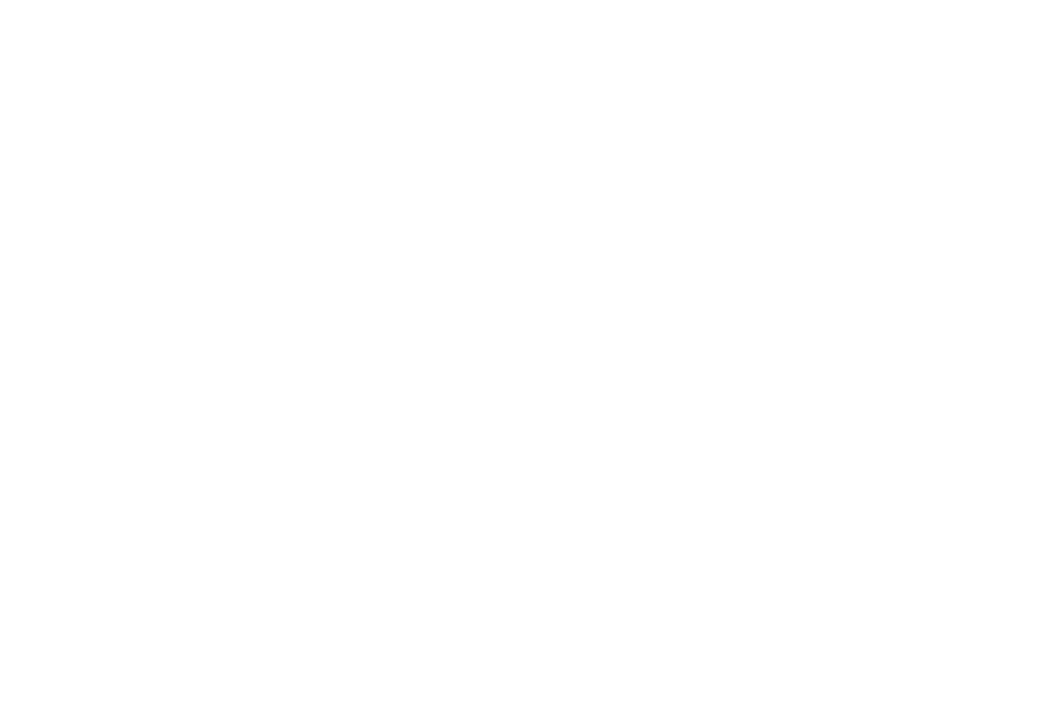
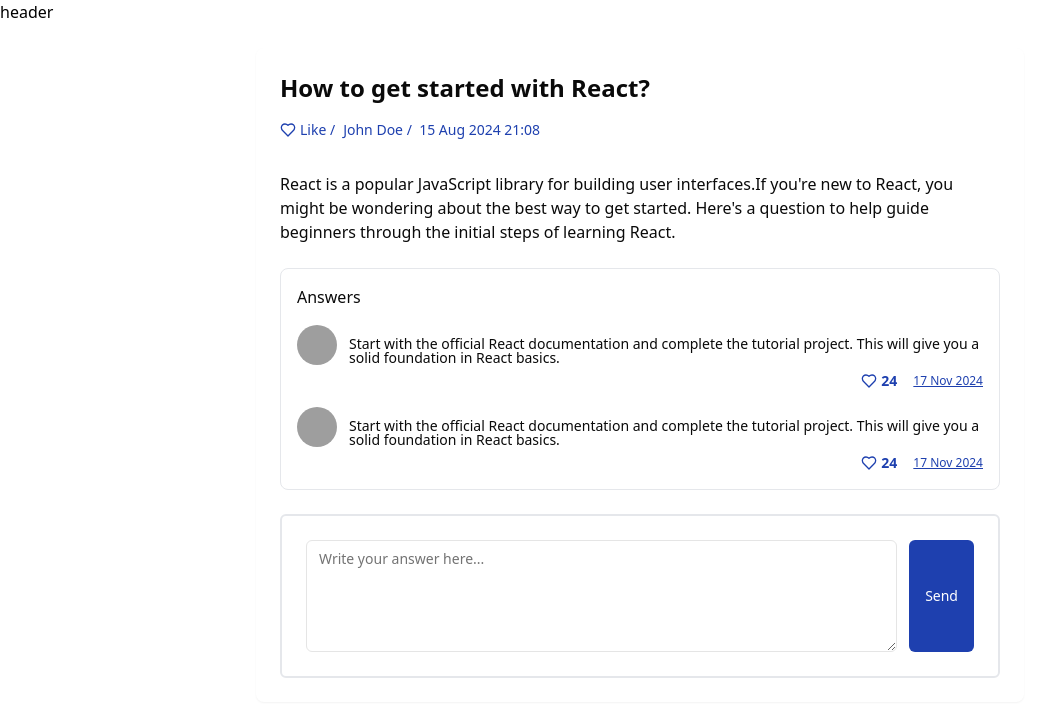
Before and after one commit to dzulia-2005/CrossLab, a React (Vite) app: page /question-page in a window 1280 px wide. Before the commit this address had no page. Shown: the top 716 px of the page, without its empty margins (0-1062 px from the left). Built offline with nearby package versions, Linux system fonts and the light colour scheme; grey boxes are pictures that could not be loaded.

Commit message:
add question page jsx

```diff
--- a/package.json
+++ b/package.json
@@ -10,6 +10,7 @@
     "preview": "vite preview"
   },
   "dependencies": {
+    "@radix-ui/react-avatar": "^1.1.1",
     "@radix-ui/react-label": "^2.1.0",
     "@radix-ui/react-slot": "^1.1.0",
     "@tanstack/react-query": "^5.61.5",
--- a/src/App.tsx
+++ b/src/App.tsx
@@ -1,26 +1,22 @@
-import { Routes,Route} from 'react-router-dom';
-import DefaultLayout from './layouts/default/layoutdefault';
-import Home from './pages/home/home';
-import { SignUp } from './pages/signUp';
-import {  SignIn } from './pages/logIn';
-import Createquestion from './pages/createquestion/createquestion';
+import { Routes, Route } from "react-router-dom";
+import DefaultLayout from "./layouts/default/layoutdefault";
+import Home from "./pages/home/home";
+import { SignUp } from "./pages/signUp";
+import { SignIn } from "./pages/logIn";
+import Createquestion from "./pages/createquestion/createquestion";
+import QuestionPage from "./pages/questionPage";
 
 function App() {
   return (
-   <Routes>
-      <Route element={<DefaultLayout/>}>
-          <Route
-            path='/'
-            element = {
-             <SignUp/>
-            }
-          />
-          <Route path="/signin" element={ <SignIn/>} />
-          <Route path="/home" element={ <Home/>} />
-          <Route path='/createquestion' element={<Createquestion/>}/>
+    <Routes>
+      <Route element={<DefaultLayout />}>
+        <Route path="/" element={<SignUp />} />
+        <Route path="/signin" element={<SignIn />} />
+        <Route path="/home" element={<Home />} />
+        <Route path="/createquestion" element={<Createquestion />} />
+        <Route path="/question-page" element={<QuestionPage />} />
       </Route>
-
-   </Routes>
+    </Routes>
   );
 }
 
--- /dev/null
+++ b/src/components/ui/avatar.tsx
@@ -0,0 +1,48 @@
+import * as React from "react"
+import * as AvatarPrimitive from "@radix-ui/react-avatar"
+
+import { cn } from "@/lib/utils"
+
+const Avatar = React.forwardRef<
+  React.ElementRef<typeof AvatarPrimitive.Root>,
+  React.ComponentPropsWithoutRef<typeof AvatarPrimitive.Root>
+>(({ className, ...props }, ref) => (
+  <AvatarPrimitive.Root
+    ref={ref}
+    className={cn(
+      "relative flex h-10 w-10 shrink-0 overflow-hidden rounded-full",
+      className
+    )}
+    {...props}
+  />
+))
+Avatar.displayName = AvatarPrimitive.Root.displayName
+
+const AvatarImage = React.forwardRef<
+  React.ElementRef<typeof AvatarPrimitive.Image>,
+  React.ComponentPropsWithoutRef<typeof AvatarPrimitive.Image>
+>(({ className, ...props }, ref) => (
+  <AvatarPrimitive.Image
+    ref={ref}
+    className={cn("aspect-square h-full w-full", className)}
+    {...props}
+  />
+))
+AvatarImage.displayName = AvatarPrimitive.Image.displayName
+
+const AvatarFallback = React.forwardRef<
+  React.ElementRef<typeof AvatarPrimitive.Fallback>,
+  React.ComponentPropsWithoutRef<typeof AvatarPrimitive.Fallback>
+>(({ className, ...props }, ref) => (
+  <AvatarPrimitive.Fallback
+    ref={ref}
+    className={cn(
+      "flex h-full w-full items-center justify-center rounded-full bg-neutral-100 dark:bg-neutral-800",
+      className
+    )}
+    {...props}
+  />
+))
+AvatarFallback.displayName = AvatarPrimitive.Fallback.displayName
+
+export { Avatar, AvatarImage, AvatarFallback }
--- a/src/components/ui/button.tsx
+++ b/src/components/ui/button.tsx
@@ -1,30 +1,35 @@
-import * as React from "react"
-import { Slot } from "@radix-ui/react-slot"
-import { cva, type VariantProps } from "class-variance-authority"
+import * as React from "react";
+import { Slot } from "@radix-ui/react-slot";
+import { cva, type VariantProps } from "class-variance-authority";
 
-import { cn } from "@/lib/utils"
+import { cn } from "@/lib/utils";
 
 const buttonVariants = cva(
   "inline-flex items-center justify-center gap-2 whitespace-nowrap rounded-md text-sm font-medium ring-offset-white transition-colors focus-visible:outline-none focus-visible:ring-2 focus-visible:ring-neutral-950 focus-visible:ring-offset-2 disabled:pointer-events-none disabled:opacity-50 [&_svg]:pointer-events-none [&_svg]:size-4 [&_svg]:shrink-0 dark:ring-offset-neutral-950 dark:focus-visible:ring-neutral-300",
   {
     variants: {
       variant: {
-        default: "bg-neutral-900 text-neutral-50 hover:bg-neutral-900/90 dark:bg-neutral-50 dark:text-neutral-900 dark:hover:bg-neutral-50/90",
+        default:
+          "bg-neutral-900 text-neutral-50 hover:bg-neutral-900/90 dark:bg-neutral-50 dark:text-neutral-900 dark:hover:bg-neutral-50/90",
         destructive:
           "bg-red-500 text-neutral-50 hover:bg-red-500/90 dark:bg-red-900 dark:text-neutral-50 dark:hover:bg-red-900/90",
         outline:
           "border border-neutral-200 bg-white hover:bg-neutral-100 hover:text-neutral-900 dark:border-neutral-800 dark:bg-neutral-950 dark:hover:bg-neutral-800 dark:hover:text-neutral-50",
         secondary:
           "bg-neutral-100 text-neutral-900 hover:bg-neutral-100/80 dark:bg-neutral-800 dark:text-neutral-50 dark:hover:bg-neutral-800/80",
-        ghost: "hover:bg-neutral-100 hover:text-neutral-900 dark:hover:bg-neutral-800 dark:hover:text-neutral-50",
+        ghost:
+          "hover:bg-neutral-100 hover:text-neutral-900 dark:hover:bg-neutral-800 dark:hover:text-neutral-50",
         link: "text-neutral-900 underline-offset-4 hover:underline dark:text-neutral-50",
-        auth:"w-full bg-blue-800 text-white underline-offset-4 hover:underline dark:text-neutral-50"
+        auth: "w-full bg-blue-800 text-white underline-offset-4 hover:underline dark:text-neutral-50",
+        question:
+          "bg-blue-800 text-white underline-offset-4 hover:underline dark:text-neutral-50",
       },
       size: {
         default: "h-10 px-4 py-2",
         sm: "h-9 rounded-md px-3",
         lg: "h-11 rounded-md px-8",
         icon: "h-10 w-10",
+        full_h: "flex-shrink-0 h-auto px-4 py-2",
       },
     },
     defaultVariants: {
@@ -32,26 +37,26 @@
       size: "default",
     },
   }
-)
+);
 
 export interface ButtonProps
   extends React.ButtonHTMLAttributes<HTMLButtonElement>,
     VariantProps<typeof buttonVariants> {
-  asChild?: boolean
+  asChild?: boolean;
 }
 
 const Button = React.forwardRef<HTMLButtonElement, ButtonProps>(
   ({ className, variant, size, asChild = false, ...props }, ref) => {
-    const Comp = asChild ? Slot : "button"
+    const Comp = asChild ? Slot : "button";
     return (
       <Comp
         className={cn(buttonVariants({ variant, size, className }))}
         ref={ref}
         {...props}
       />
-    )
+    );
   }
-)
-Button.displayName = "Button"
+);
+Button.displayName = "Button";
 
-export { Button, buttonVariants }
+export { Button, buttonVariants };
--- /dev/null
+++ b/src/components/ui/card.tsx
@@ -0,0 +1,79 @@
+import * as React from "react"
+
+import { cn } from "@/lib/utils"
+
+const Card = React.forwardRef<
+  HTMLDivElement,
+  React.HTMLAttributes<HTMLDivElement>
+>(({ className, ...props }, ref) => (
+  <div
+    ref={ref}
+    className={cn(
+      "rounded-lg border border-neutral-200 bg-white text-neutral-950 shadow-sm dark:border-neutral-800 dark:bg-neutral-950 dark:text-neutral-50",
+      className
+    )}
+    {...props}
+  />
+))
+Card.displayName = "Card"
+
+const CardHeader = React.forwardRef<
+  HTMLDivElement,
+  React.HTMLAttributes<HTMLDivElement>
+>(({ className, ...props }, ref) => (
+  <div
+    ref={ref}
+    className={cn("flex flex-col space-y-1.5 p-6", className)}
+    {...props}
+  />
+))
+CardHeader.displayName = "CardHeader"
+
+const CardTitle = React.forwardRef<
+  HTMLDivElement,
+  React.HTMLAttributes<HTMLDivElement>
+>(({ className, ...props }, ref) => (
+  <div
+    ref={ref}
+    className={cn(
+      "text-2xl font-semibold leading-none tracking-tight",
+      className
+    )}
+    {...props}
+  />
+))
+CardTitle.displayName = "CardTitle"
+
+const CardDescription = React.forwardRef<
+  HTMLDivElement,
+  React.HTMLAttributes<HTMLDivElement>
+>(({ className, ...props }, ref) => (
+  <div
+    ref={ref}
+    className={cn("text-sm text-neutral-500 dark:text-neutral-400", className)}
+    {...props}
+  />
+))
+CardDescription.displayName = "CardDescription"
+
+const CardContent = React.forwardRef<
+  HTMLDivElement,
+  React.HTMLAttributes<HTMLDivElement>
+>(({ className, ...props }, ref) => (
+  <div ref={ref} className={cn("p-6 pt-0", className)} {...props} />
+))
+CardContent.displayName = "CardContent"
+
+const CardFooter = React.forwardRef<
+  HTMLDivElement,
+  React.HTMLAttributes<HTMLDivElement>
+>(({ className, ...props }, ref) => (
+  <div
+    ref={ref}
+    className={cn("flex items-center p-6 pt-0", className)}
+    {...props}
+  />
+))
+CardFooter.displayName = "CardFooter"
+
+export { Card, CardHeader, CardFooter, CardTitle, CardDescription, CardContent }
--- a/src/index.css
+++ b/src/index.css
@@ -3,6 +3,6 @@
 @tailwind utilities;
 @layer base {
   :root {
-    --radius: 0.5rem
+    --radius: 0.5rem;
   }
 }
--- /dev/null
+++ b/src/pages/questionPage/index.tsx
@@ -0,0 +1,115 @@
+import { Avatar, AvatarFallback, AvatarImage } from "@/components/ui/avatar";
+import { Button } from "@/components/ui/button";
+import { Card, CardContent, CardHeader } from "@/components/ui/card";
+import { Textarea } from "@/components/ui/textarea";
+import { Heart } from "lucide-react";
+
+const questions_data = [
+  {
+    userQuestionTitle: "How to get started with React?",
+    userQuestionDescription:
+      " React is a popular JavaScript library for building user interfaces.If you're new to React, you might be wondering about the best way to get started. Here's a question to help guide beginners through the initial steps of learning React.",
+    questionAuthor: "John Doe",
+    questionDate: "15 Aug 2024 21:08",
+    questionAnswers: [
+      {
+        answerContent:
+          "Start with the official React documentation and complete the tutorial project. This will give you a solid foundation in React basics.",
+        answerLikes: 24,
+        answerDate: "17 Nov 2024",
+      },
+      {
+        answerContent:
+          "Start with the official React documentation and complete the tutorial project. This will give you a solid foundation in React basics.",
+        answerLikes: 24,
+        answerDate: "17 Nov 2024",
+      },
+    ],
+  },
+];
+const QuestionPage = () => {
+  return (
+    <main className="container py-6">
+      <Card className="max-w-3xl mx-auto border-none">
+        {questions_data.map((question, index) => {
+          const {
+            questionAnswers,
+            questionAuthor,
+            userQuestionDescription,
+            userQuestionTitle,
+            questionDate,
+          } = question;
+          return (
+            <div key={index}>
+              <CardHeader className="space-y-8">
+                <div className="flex flex-col space-y-4 justify-between">
+                  <h1 className="text-2xl font-semibold">
+                    {userQuestionTitle}
+                  </h1>
+                  <div className="flex items-center text-sm  text-blue-800">
+                    <div className="flex items-center gap-2">
+                      <button className="flex items-center gap-1">
+                        <Heart className="w-4 h-4" />
+                        <span> Like /</span>
+                      </button>
+                      <span>{questionAuthor} /</span>
+                    </div>
+                    <span> &nbsp; {questionDate}</span>
+                  </div>
+                </div>
+                <p>{userQuestionDescription}</p>
+              </CardHeader>
+              <CardContent className="space-y-6">
+                <div className="rounded-lg border p-4 space-y-4">
+                  <h2 className="font-medium">Answers</h2>
+                  <div className="space-y-4">
+                    {questionAnswers.map((answer, index) => (
+                      <div
+                        key={index}
+                        className="flex items-start space-x-3 space-y-3"
+                      >
+                        <Avatar>
+                          <AvatarImage src={`/placeholder-${index}.svg`} />
+                          <AvatarFallback>P{index}</AvatarFallback>
+                        </Avatar>
+                        <div className="grid gap-1.5 w-full">
+                          <p className="text-sm leading-none">
+                            {answer.answerContent}
+                          </p>
+                          <div className="flex items-center justify-end text-blue-800 gap-4 text-sm">
+                            <button className="flex items-center gap-1">
+                              <Heart className="w-4 h-4" />
+                              <span className="font-semibold ">
+                                {answer.answerLikes}
+                              </span>
+                            </button>
+                            <span className="text-xs underline">
+                              {answer.answerDate}
+                            </span>
+                          </div>
+                        </div>
+                      </div>
+                    ))}
+                  </div>
+                </div>
+                <div className="border-2 rounded-md">
+                  <div className="flex gap-3 p-6">
+                    <Textarea
+                      placeholder="Write your answer here..."
+                      className="min-h-28"
+                    />
+                    <Button variant="question" size="full_h">
+                      Send
+                    </Button>
+                  </div>
+                </div>
+              </CardContent>
+            </div>
+          );
+        })}
+      </Card>
+    </main>
+  );
+};
+
+export default QuestionPage;
```
Also changed, not shown: 1 other file (tests, documents, lock files or other folders).
